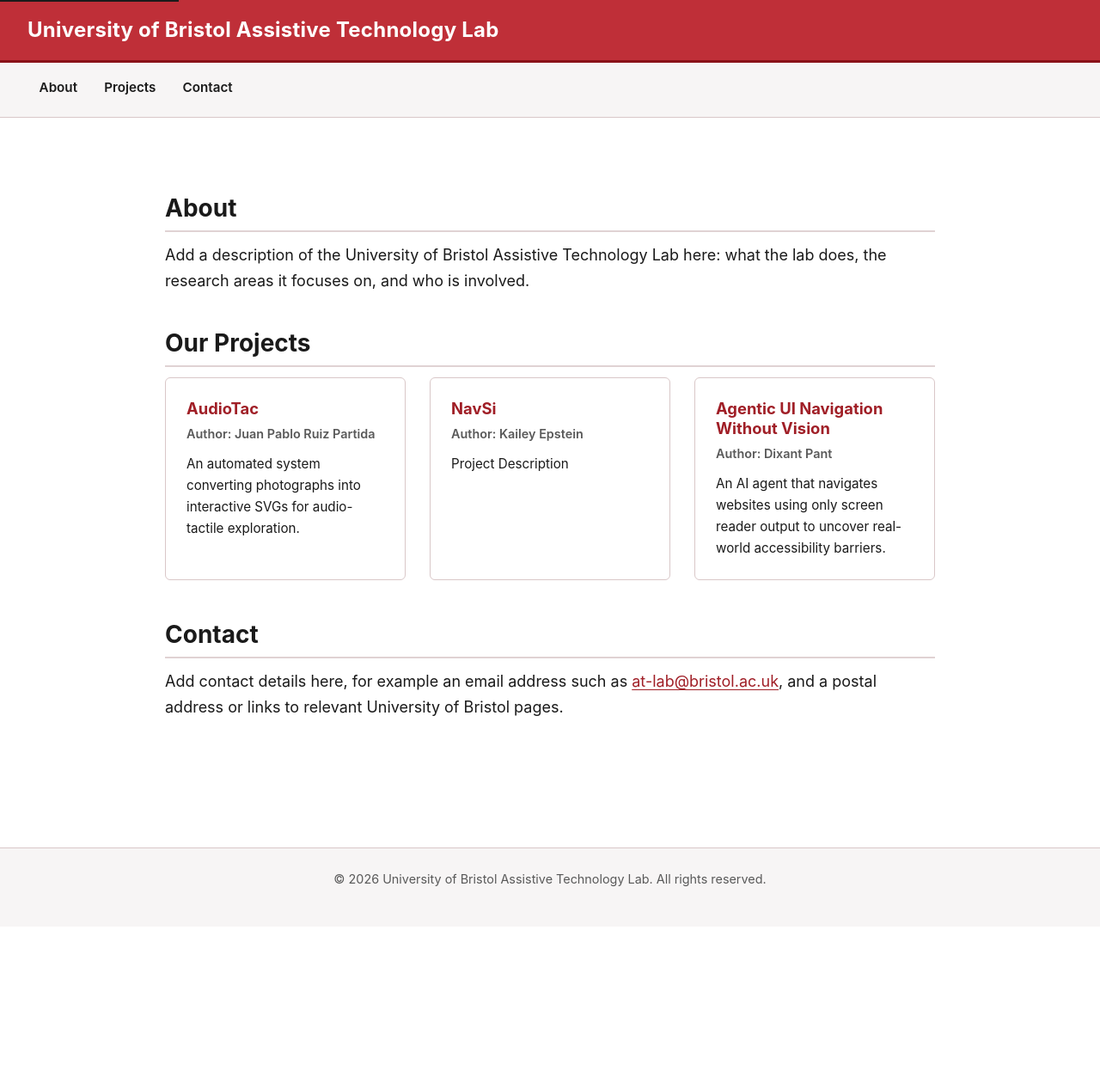
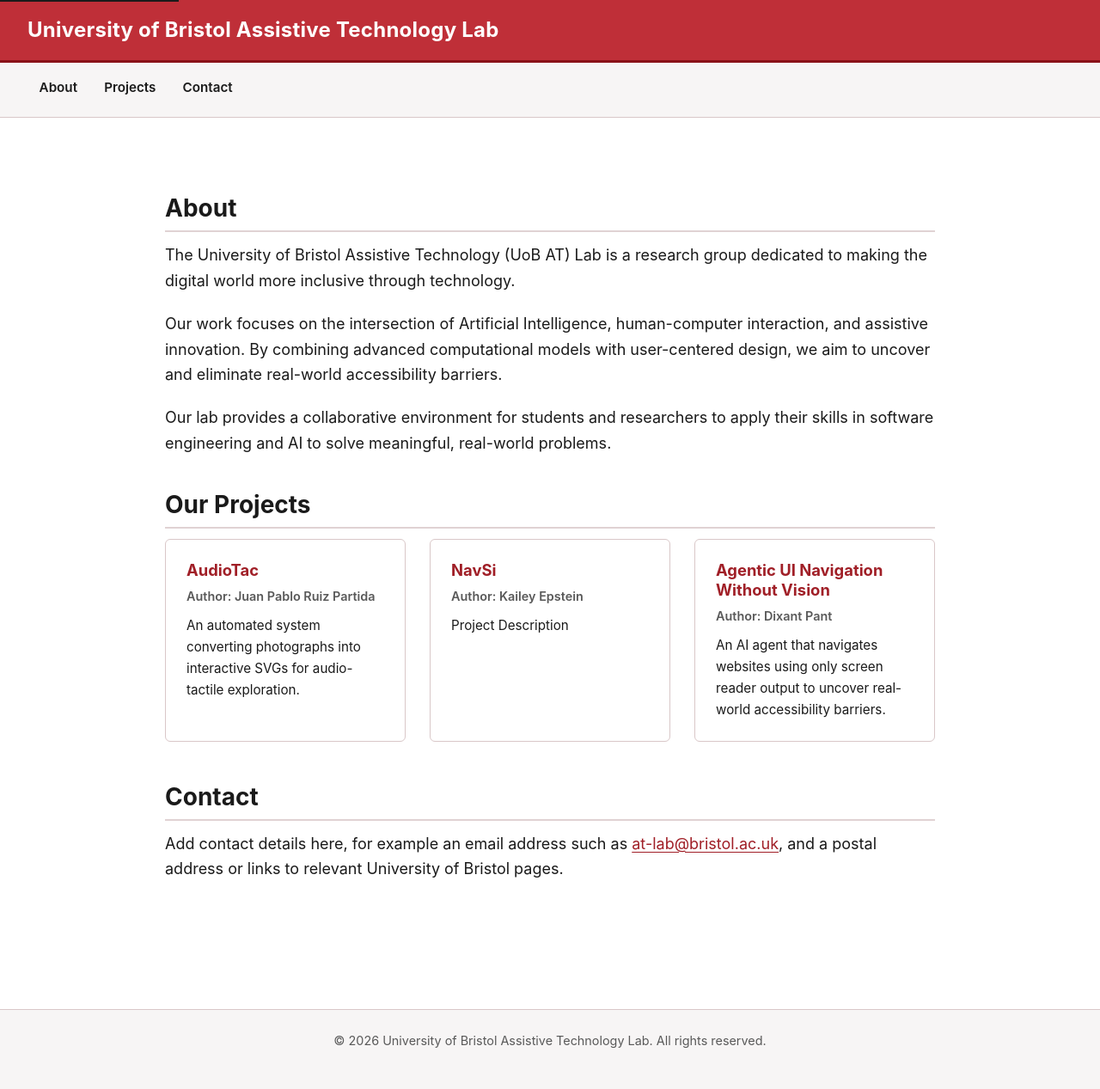
Before and after one commit to UoB-AT/uob-at.github.io, a Jekyll site: the page built from index.html, in a window 1280 px wide. Shown: the whole page at 86% size. Built offline with Jekyll 4.4.1, drawn with Linux system fonts in a browser that asks for light colours; before the commit the page ends 1078 px from its top, so only the background shows below that.

Commit message:
feat: added about section

```diff
--- a/_includes/about.md
+++ b/_includes/about.md
@@ -6,5 +6,8 @@
   the "About" heading is added automatically by the homepage.
 -->
 
-Add a description of the University of Bristol Assistive Technology Lab here:
-what the lab does, the research areas it focuses on, and who is involved.
+The University of Bristol Assistive Technology (UoB AT) Lab is a research group dedicated to making the digital world more inclusive through technology.
+
+Our work focuses on the intersection of Artificial Intelligence, human-computer interaction, and assistive innovation. By combining advanced computational models with user-centered design, we aim to uncover and eliminate real-world accessibility barriers.
+
+Our lab provides a collaborative environment for students and researchers to apply their skills in software engineering and AI to solve meaningful, real-world problems.
```
